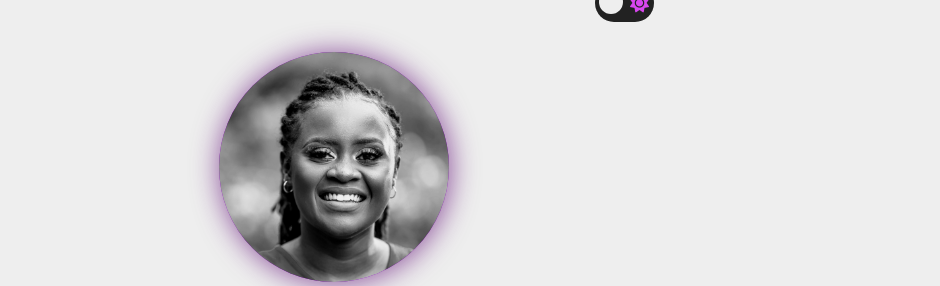
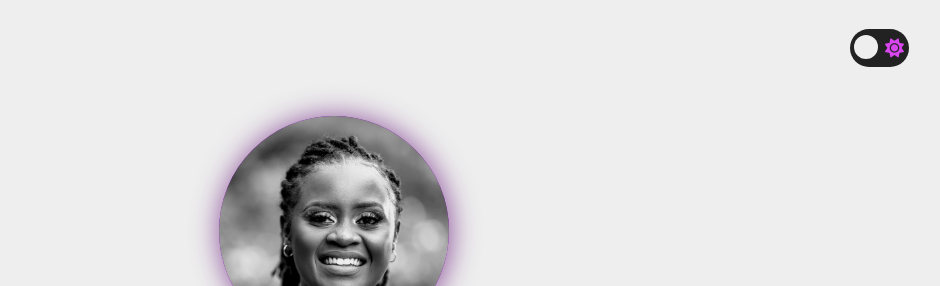
Before and after one commit to WNjihia/portfolio, a plain HTML site: page index.html in a window 1280 px wide. Shown: the top 286 px of the page, without its empty margins (306-1246 px from the left). Drawn offline with Linux system fonts and the light colour scheme.

Commit message:
fix positioning for the toggle button

```diff
--- a/assets/css/styles.css
+++ b/assets/css/styles.css
@@ -32,23 +32,24 @@ html {
 
 body {
     max-width: 100%;
+    height: 100vh;
 }
 
 @media only screen and (min-width: 1600px) {
 
-    body {
+    main {
         width: 50%;
     }
 }
 
 @media only screen and (min-width: 1200px) {
-    body {
+    main {
         width: 50%;
     }
 }
 
 @media only screen and (min-width: 768px) {
-    body {
+    main {
         font-size: 19px;
     }
 
@@ -62,6 +63,7 @@ nav {
     display: flex;
     justify-content: flex-end;
     padding: 10px 0;
+    margin: 1em 3em;
 }
 
 .theme-switch-wrapper {
@@ -117,7 +119,7 @@ nav {
     align-items: center;
     justify-content: center;
     padding: 20px;
-    width: 80%;
+    /* width: 80%; */
     margin: 0 auto;
     color: var(--text-color)
 }
--- a/index.html
+++ b/index.html
@@ -5,10 +5,7 @@
     <meta http-equiv="X-UA-Compatible" content="IE=edge" />
     <meta name="viewport" content="width=device-width, initial-scale=1.0" />
     <meta name="author" content="Waithira Njihia" />
-    <meta name="keywords"
-        content="doris,njihia,waithira,doris njihia,doris waithira njihia,waithira njihia,portfolio,testing,qa,automation,mobile testing,SDET" />
-
-    <!--CSS Styles -->
+    <meta name="keywords" content="doris,njihia,waithira,doris njihia,doris waithira njihia,waithira njihia,portfolio,testing,qa,automation,mobile testing,SDET" />
     <link rel="stylesheet" href="assets/css/styles.css" />
     <link href="https://fonts.googleapis.com/css?family=Abril+Fatface|Karla:400,700" type="text/css" rel="stylesheet">
     <link rel="stylesheet" href="https://cdnjs.cloudflare.com/ajax/libs/font-awesome/6.2.0/css/all.min.css"
@@ -21,6 +18,8 @@
     <title> Waithira Njihia | Championing user success </title>
 </head>
 
+<body>
+    <header>
         <nav>
             <div class="theme-switch-wrapper">
                 <input type="checkbox" id="checkbox" class="checkbox" />
@@ -31,11 +30,8 @@
                 </label>
             </div>
         </nav>
-
-
-<body>
-    <header></header>
-    <div class="content ">
+    </header>
+    <main class="content ">
 
         <div class="image-container">
             <img class="profile-image big rounded" src="assets/images/SAR-100.jpg" alt="profile image of waithira" />
@@ -77,7 +73,7 @@
             <a class="button-link pink" href="mailto:dorisn172@gmail.com" target="_blank"><i
                     class="fa-regular fa-envelope"></i><span class="comms-text">Contact Me</span></a>
         </p>
-    </div>
+    </main>
 
     <!-- SCRIPTS -->
     <script src="assets/js/main.js"></script>
```
Lines whose indentation alone changed are shown as unchanged.
